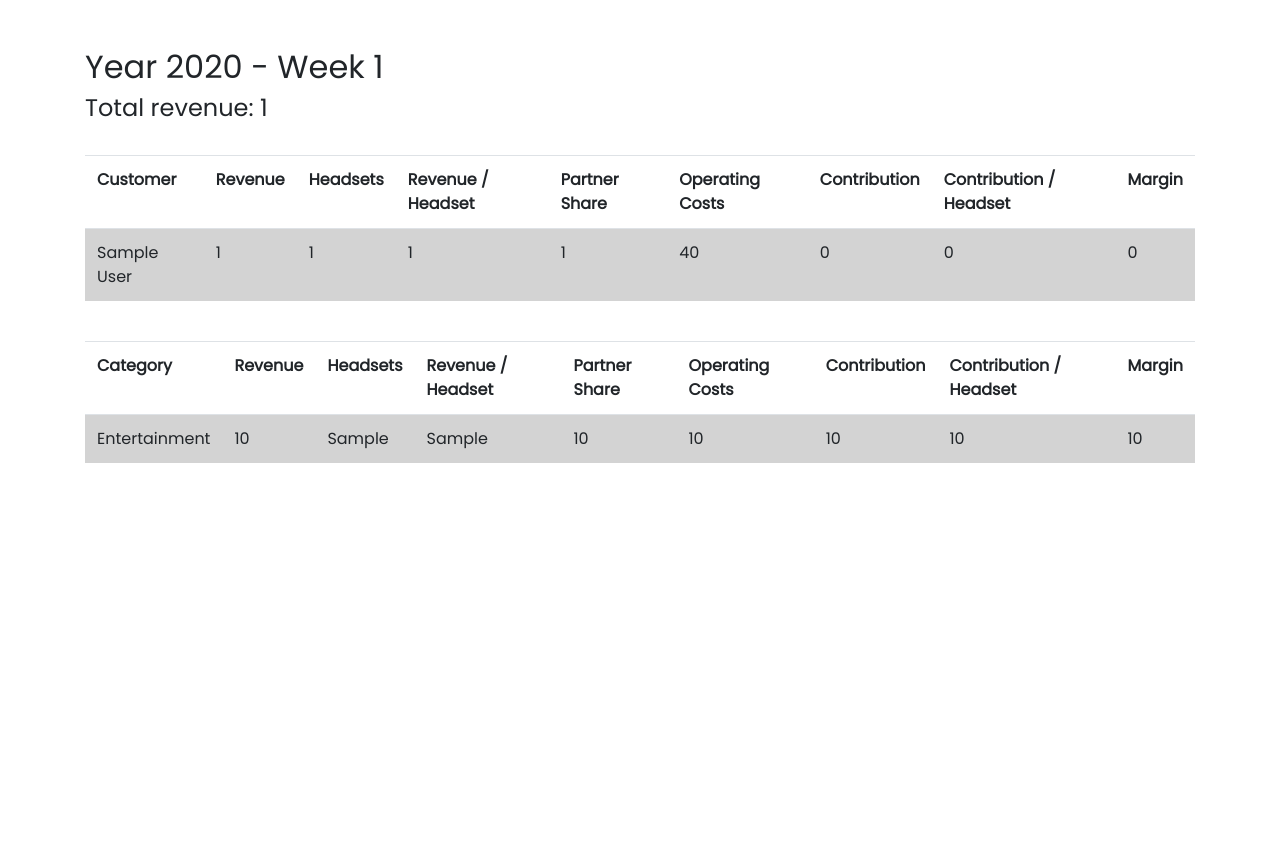
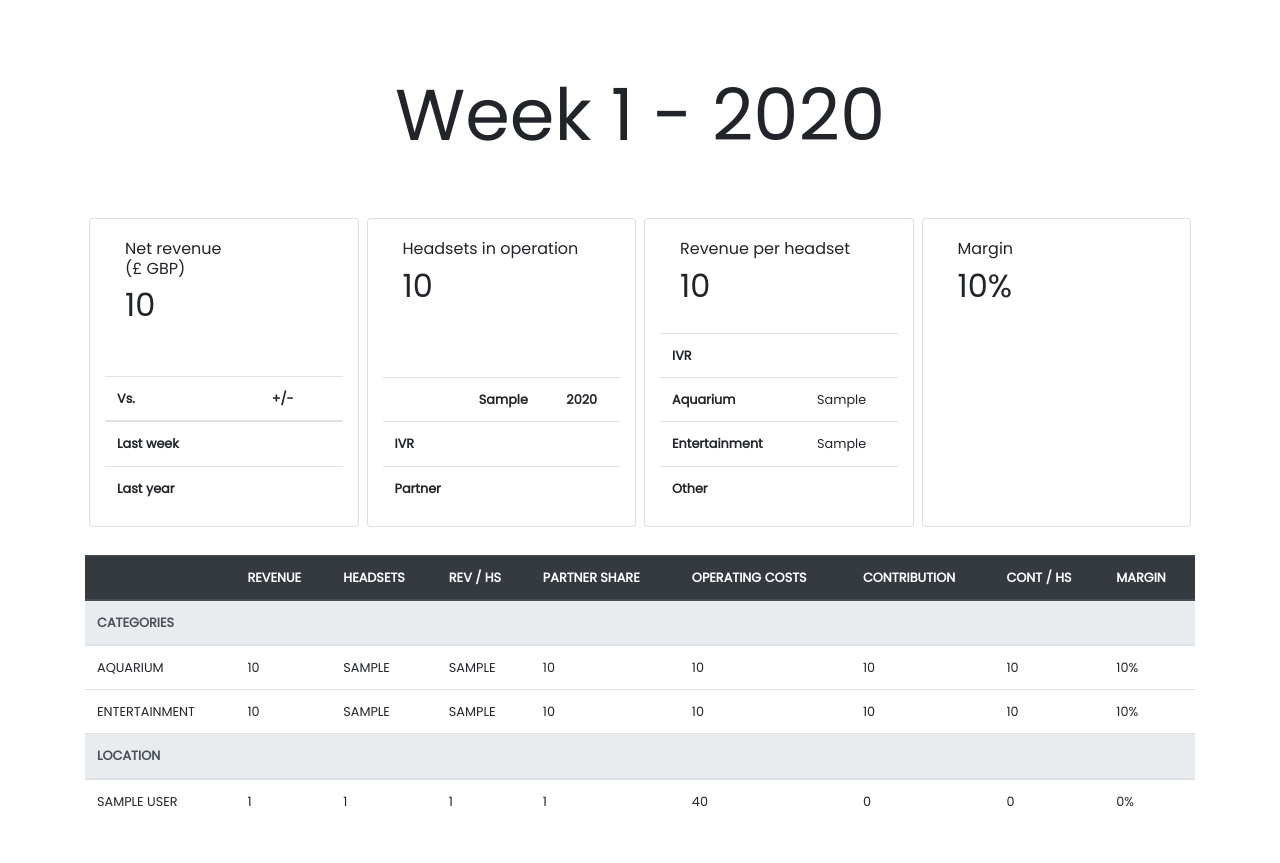
Before and after one commit to jwright90/immotion-kpis, a Django app: template kpis/templates/kpis/week.html in a window 1280 px wide. Before the commit the page ends 463 px from the top, so only its background shows below. Run offline with Django 3.2, Linux system fonts and the light colour scheme; tables that the repository leaves empty hold one stand-in row (values such as "Sample post"); the template is opened without the code that fills it: values that come from a table or form of the project are taken from there, most other values are stand-ins (such as "Sample title", 1, 10 or a date in 2020); lists and menus that the app fills with data are empty; some libraries are stand-ins or nearby versions.

Commit message:
update styling on weekly pages

```diff
--- a/kpis/templates/kpis/week.html
+++ b/kpis/templates/kpis/week.html
@@ -5,23 +5,167 @@
 
 {% block content %}
 
-<h2>Year {{ year }} - Week {{ week_number }}</h2>
-<h4>Total revenue: {{ total_revenue|intcomma }}</h4>
+
+
+<div class="container">
+
+    <div class="row">
+        <div class="card col-lg m-1 border-0 text-center">
+            <div class="card-body">
+                <h4 class="display-3">Week {{ week_number }} - {{ year }}</h4>
+            </div>
+        </div>
+    </div>
+
+    <div class="row"><br></div>
+
+    <div class="row">
+
+        <div class="card col-lg m-1">
+            <div class="card-body col">
+                <h6>Net revenue <br> (£ GBP)</h6><h2>{{ reports_revenue|intcomma }}</h2>
+            </div>
+            <table class="table small">
+                <thead>
+                    <th>Vs.</th>
+                    <th>+/-</th>
+                </thead>
+                <tr>
+                    <th>Last week</th>
+                    <th></th>
+                </tr>
+                <tr>
+                    <th>Last year</th>
+                    <th></th>
+                </tr>
+            </table>
+        </div>
+
+        <div class="card col-lg m-1">
+            <div class="card-body">
+                <h6>Headsets in operation</h6><h2>{{ reports_hs|intcomma }}</h2>
+            </div>
+            <table class="table small">
+                <tr class="">
+                    <th></th>
+                    <th>{{prv_1year}}</th>
+                    <th>{{year}}</th>
+                </tr>
+                <tr class="">
+                    <th>IVR</th>
+                    <td></td>
+                    <td></td>
+                </tr>
+                <tr class="">
+                    <th>Partner</th>
+                    <td></td>
+                    <td></td>
+                </tr>
+            </table>
+        </div>
+
+        <div class="card col-lg m-1">
+            <div class="card-body">
+                <h6>Revenue per headset</h6><h2>{{ reports_rhs|intcomma }}</h2>
+            </div>
+            <table class="table small">
+                <tr class="">
+                    <th>IVR</th>
+                    <td></td>
+                </tr>
+                <tr class="">
+                    <th>Aquarium</th>
+                    <td>{{ rep_aqu_rphs }}</td>
+                </tr>
+                <tr class="">
+                    <th>Entertainment</th>
+                    <td>{{ rep_ent_rphs }}</td>
+                </tr>
+
+                <tr class="">
+                    <th>Other</th>
+                    <td></td>
+                </tr>
+            </table>
+        </div>
+
+        <div class="card col-lg m-1">
+            <div class="card-body">
+                <h6>Margin</h6><h2>{{ reports_margin|intcomma }}%</h2>
+            </div>
+        </div>
+    </div>
+
+</div>
 
 <br>
 
-<table class="table">
+<table class="table table-hover text-uppercase small">
+    <thead class="thead-dark ">
         <tr>
-        <th>Customer</th>
+            <th></th>
             <th>Revenue</th>
             <th>Headsets</th>
-        <th>Revenue / Headset</th>
+            <th>Rev / HS </th>
             <th>Partner Share</th>
             <th>Operating Costs</th>
             <th>Contribution</th>
-        <th>Contribution / Headset</th>
+            <th>Cont / HS </th>
             <th>Margin</th>
         </tr>
+    </thead>
+
+    <thead class="thead-light">
+        <tr>
+            <th>Categories</th>
+            <th></th>
+            <th></th>
+            <th></th>
+            <th></th>
+            <th></th>
+            <th></th>
+            <th></th>
+            <th></th>
+        </tr>
+    </thead>
+
+    <tr>
+        <td>Aquarium</td>
+        <td>{{ rep_aqu_rev|intcomma }}</td>
+        <td>{{ rep_aqu_hs }}</td>
+        <td>{{ rep_aqu_rphs }}</td>
+        <td>{{ rep_aqu_ps|intcomma }}</td>
+        <td>{{ rep_aqu_ops|intcomma }}</td>
+        <td>{{ rep_aqu_contr|intcomma }}</td>
+        <td>{{ rep_aqu_contr_hs|intcomma }}</td>
+        <td>{{ rep_aqu_margin|intcomma }}%</td>
+    </tr>
+
+    <tr>
+        <td>Entertainment</td>
+        <td>{{ rep_ent_rev|intcomma }}</td>
+        <td>{{ rep_ent_hs }}</td>
+        <td>{{ rep_ent_rphs }}</td>
+        <td>{{ rep_ent_ps|intcomma }}</td>
+        <td>{{ rep_ent_ops|intcomma }}</td>
+        <td>{{ rep_ent_contr|intcomma }}</td>
+        <td>{{ rep_ent_contr_hs|intcomma }}</td>
+        <td>{{ rep_ent_margin|intcomma }}%</td>
+    </tr>
+
+    <thead class="thead-light">
+        <tr>
+            <th>Location</th>
+            <th></th>
+            <th></th>
+            <th></th>
+            <th></th>
+            <th></th>
+            <th></th>
+            <th></th>
+            <th></th>
+        </tr>
+    </thead>
 
     {% for report in reports %}
         <tr>
@@ -33,39 +177,11 @@
             <td>{{ report.operating_costs }}</td>
             <td>{{ report.contribution }}</td>
             <td>{{ report.contribution_per_headset }}</td>
-            <td>{{ report.margin }}</td>
+            <td>{{ report.margin }}%</td>
         </tr>
     {% endfor %}
 </table>
 
 <br>
 
-<table class="table">
-    <tr>
-        <th>Category</th>
-        <th>Revenue</th>
-        <th>Headsets</th>
-        <th>Revenue / Headset</th>
-        <th>Partner Share</th>
-        <th>Operating Costs</th>
-        <th>Contribution</th>
-        <th>Contribution / Headset</th>
-        <th>Margin</th>
-    </tr>
-
-
-        <tr>
-            <td>Entertainment</td>
-            <td>{{ rep_ent_rev|intcomma }}</td>
-            <td>{{ rep_ent_hs }}</td>
-            <td>{{ rep_ent_rphs }}</td>
-            <td>{{ rep_ent_ps|intcomma }}</td>
-            <td>{{ rep_ent_ops|intcomma }}</td>
-            <td>{{ rep_ent_contr|intcomma }}</td>
-            <td>{{ rep_ent_contr_hs|intcomma }}</td>
-            <td>{{ rep_ent_margin|intcomma }}</td>
-        </tr>
-
-</table>
-
 {% endblock%}
--- a/static_files/css/style.css
+++ b/static_files/css/style.css
@@ -46,6 +46,7 @@ th {
     font-weight: bold;
 }
 
+/*
 tr:nth-child(even) {
   background-color: lightgray;
 }
@@ -54,3 +55,4 @@ tr:hover {
   color: white;
   background-color: darkslateblue;
 }
+*/
--- a/static_files/js/js/table.js
+++ b/static_files/js/js/table.js
@@ -46,9 +46,7 @@ function sortNumberColumn(sort, columnName) {
     });
 }
 
-$(document).ready( function () {
-    $('#weekTable').DataTable();
-} );
+
 
 /*
 function sortByCustomer() {
```
Also changed, not shown: kpis/views.py (+74 -4 lines). Lines whose indentation alone changed are shown as unchanged.
